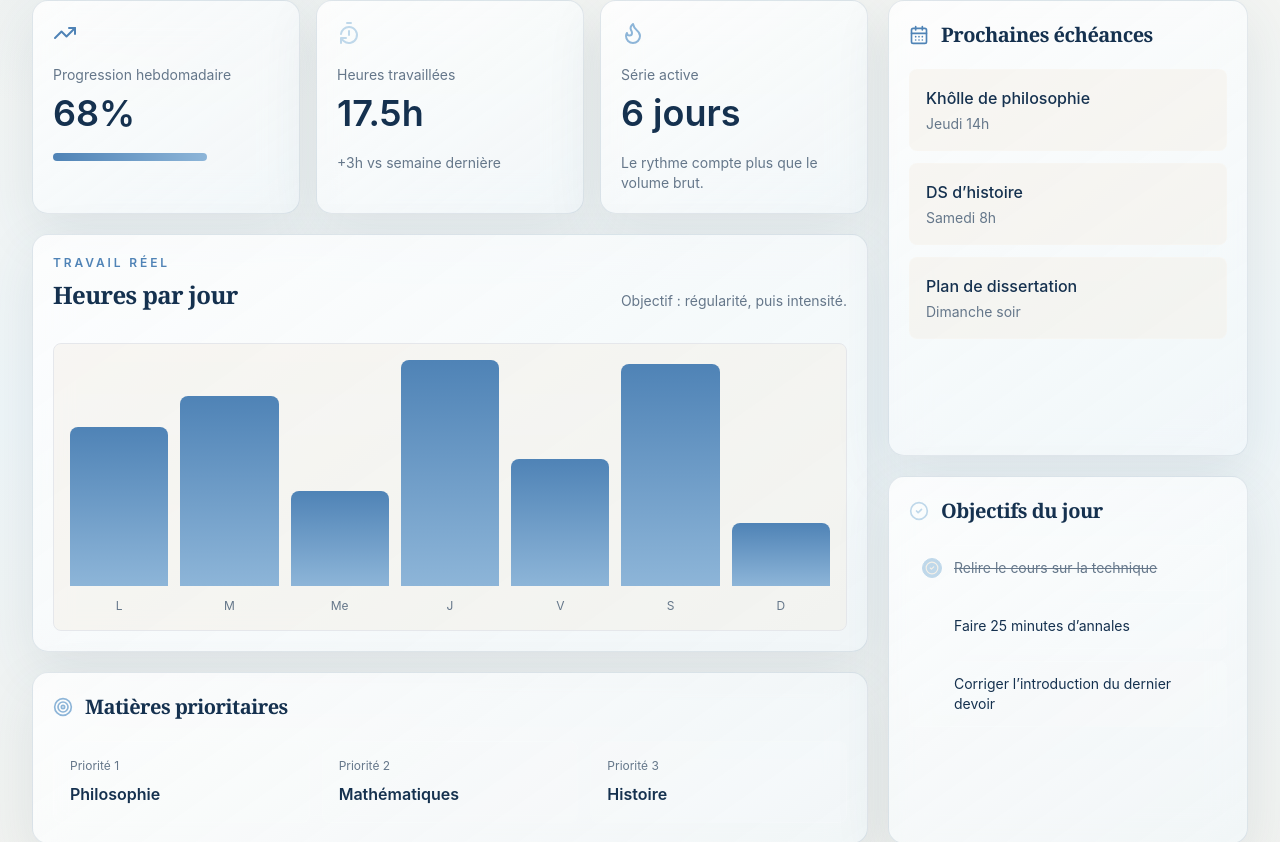
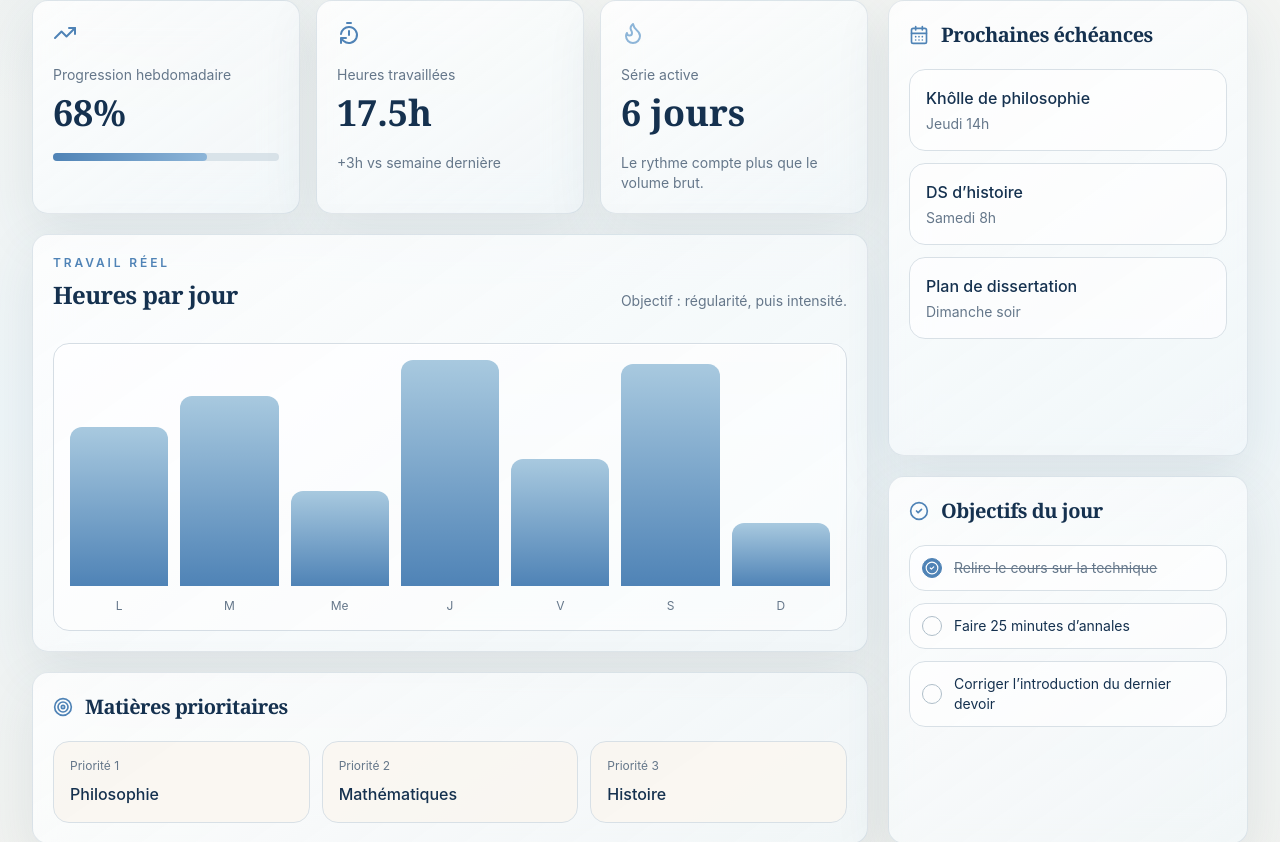
Before and after one commit to kevo13-web/Menta-Prepa-, a Next.js app: page /dashboard in a window 1280 px wide. Shown: the part 405-1247 px from the top of the page. Built offline with nearby package versions, Linux system fonts and the light colour scheme.

Commit message:
Restyle dashboard with airy cream and blue cards

```diff
--- a/components/StudentDashboard.tsx
+++ b/components/StudentDashboard.tsx
@@ -20,24 +20,24 @@ export function StudentDashboard() {
           <GlassCard>
             <TrendingUp className="mb-5 h-6 w-6 text-mint" />
             <p className="text-sm text-muted">Progression hebdomadaire</p>
-            <p className="mt-2 text-4xl font-semibold text-frost">{dashboardData.weeklyProgress}%</p>
-            <div className="mt-5 h-2 rounded-full bg-white/8">
+            <p className="mt-2 font-serif text-4xl font-semibold text-frost">{dashboardData.weeklyProgress}%</p>
+            <div className="mt-5 h-2 rounded-full bg-[#d9e3e9]">
               <div
-                className="h-full rounded-full bg-gradient-to-r from-mint to-sage"
+                className="h-full rounded-full bg-gradient-to-r from-[#4f83b6] to-[#8db5d8]"
                 style={{ width: `${dashboardData.weeklyProgress}%` }}
               />
             </div>
           </GlassCard>
           <GlassCard>
-            <TimerReset className="mb-5 h-6 w-6 text-aurora" />
+            <TimerReset className="mb-5 h-6 w-6 text-mint" />
             <p className="text-sm text-muted">Heures travaillées</p>
-            <p className="mt-2 text-4xl font-semibold text-frost">{dashboardData.hoursWorked}h</p>
+            <p className="mt-2 font-serif text-4xl font-semibold text-frost">{dashboardData.hoursWorked}h</p>
             <p className="mt-5 text-sm text-muted">+3h vs semaine dernière</p>
           </GlassCard>
           <GlassCard>
             <Flame className="mb-5 h-6 w-6 text-sage" />
             <p className="text-sm text-muted">Série active</p>
-            <p className="mt-2 text-4xl font-semibold text-frost">6 jours</p>
+            <p className="mt-2 font-serif text-4xl font-semibold text-frost">6 jours</p>
             <p className="mt-5 text-sm text-muted">Le rythme compte plus que le volume brut.</p>
           </GlassCard>
         </div>
@@ -45,18 +45,16 @@ export function StudentDashboard() {
         <GlassCard>
           <div className="flex flex-col gap-2 sm:flex-row sm:items-end sm:justify-between">
             <div>
-              <p className="text-xs font-semibold uppercase tracking-[0.24em] text-mint">
-                Travail réel
-              </p>
-              <h2 className="mt-2 text-2xl font-semibold text-frost">Heures par jour</h2>
+              <p className="text-xs font-semibold uppercase tracking-[0.24em] text-mint">Travail réel</p>
+              <h2 className="mt-2 font-serif text-2xl font-semibold text-frost">Heures par jour</h2>
             </div>
             <p className="text-sm text-muted">Objectif : régularité, puis intensité.</p>
           </div>
-          <div className="mt-8 flex h-72 items-end gap-3 rounded-lg border border-white/8 bg-ink/50 p-4">
+          <div className="mt-8 flex h-72 items-end gap-3 rounded-2xl border border-[#d5dde4] bg-white/55 p-4 shadow-[inset_0_1px_0_rgba(255,255,255,0.8)]">
             {dashboardData.bars.map((bar, index) => (
               <div key={`${bar.day}-${index}`} className="flex h-full flex-1 flex-col justify-end gap-3">
                 <div
-                  className="min-h-8 rounded-t-lg bg-gradient-to-t from-sage to-mint transition duration-300 hover:brightness-125"
+                  className="min-h-8 rounded-t-xl bg-gradient-to-t from-[#4f83b6] to-[#a8c9df] transition duration-300 hover:brightness-105"
                   style={{ height: `${(bar.hours / maxHours) * 100}%` }}
                   title={`${bar.hours}h`}
                 />
@@ -68,14 +66,14 @@ export function StudentDashboard() {
 
         <GlassCard>
           <div className="mb-5 flex items-center gap-3">
-            <Target className="h-5 w-5 text-sage" />
-            <h2 className="text-xl font-semibold text-frost">Matières prioritaires</h2>
+            <Target className="h-5 w-5 text-mint" />
+            <h2 className="font-serif text-xl font-semibold text-frost">Matières prioritaires</h2>
           </div>
           <div className="grid gap-3 md:grid-cols-3">
             {dashboardData.priorities.map((priority, index) => (
-              <div key={priority} className="rounded-lg border border-white/10 bg-white/[0.045] p-4">
+              <div key={priority} className="rounded-2xl border border-[#d8e0e6] bg-[#faf7f1]/90 p-4">
                 <p className="text-xs text-muted">Priorité {index + 1}</p>
-                <p className="mt-2 font-semibold text-frost">{priority}</p>
+                <p className="mt-2 font-medium text-frost">{priority}</p>
               </div>
             ))}
           </div>
@@ -86,11 +84,11 @@ export function StudentDashboard() {
         <GlassCard>
           <div className="mb-5 flex items-center gap-3">
             <CalendarDays className="h-5 w-5 text-mint" />
-            <h2 className="text-xl font-semibold text-frost">Prochaines échéances</h2>
+            <h2 className="font-serif text-xl font-semibold text-frost">Prochaines échéances</h2>
           </div>
           <div className="grid gap-3">
             {dashboardData.deadlines.map((deadline) => (
-              <div key={deadline.label} className="rounded-lg border border-white/10 bg-ink/50 p-4">
+              <div key={deadline.label} className="rounded-2xl border border-[#d8e0e6] bg-white/60 p-4">
                 <p className="font-medium text-frost">{deadline.label}</p>
                 <p className="mt-1 text-sm text-muted">{deadline.date}</p>
               </div>
@@ -100,8 +98,8 @@ export function StudentDashboard() {
 
         <GlassCard>
           <div className="mb-5 flex items-center gap-3">
-            <CheckCircle2 className="h-5 w-5 text-aurora" />
-            <h2 className="text-xl font-semibold text-frost">Objectifs du jour</h2>
+            <CheckCircle2 className="h-5 w-5 text-mint" />
+            <h2 className="font-serif text-xl font-semibold text-frost">Objectifs du jour</h2>
           </div>
           <div className="grid gap-3">
             {dashboardData.todayGoals.map((goal, index) => (
@@ -113,12 +111,12 @@ export function StudentDashboard() {
                     current.map((value, itemIndex) => (itemIndex === index ? !value : value)),
                   )
                 }
-                className="flex items-center gap-3 rounded-lg border border-white/10 bg-white/[0.045] p-3 text-left text-sm text-frost transition hover:border-mint/30"
+                className="flex items-center gap-3 rounded-2xl border border-[#d8e0e6] bg-white/60 p-3 text-left text-sm text-frost transition hover:border-[#8db5d8] hover:bg-white/85"
               >
                 <span
                   className={cn(
                     "flex h-5 w-5 shrink-0 items-center justify-center rounded-full border",
-                    checked[index] ? "border-aurora bg-aurora text-ink" : "border-white/20",
+                    checked[index] ? "border-[#4f83b6] bg-[#4f83b6] text-white" : "border-[#aebdc8]",
                   )}
                 >
                   {checked[index] ? <CheckCircle2 className="h-3.5 w-3.5" /> : null}
```
